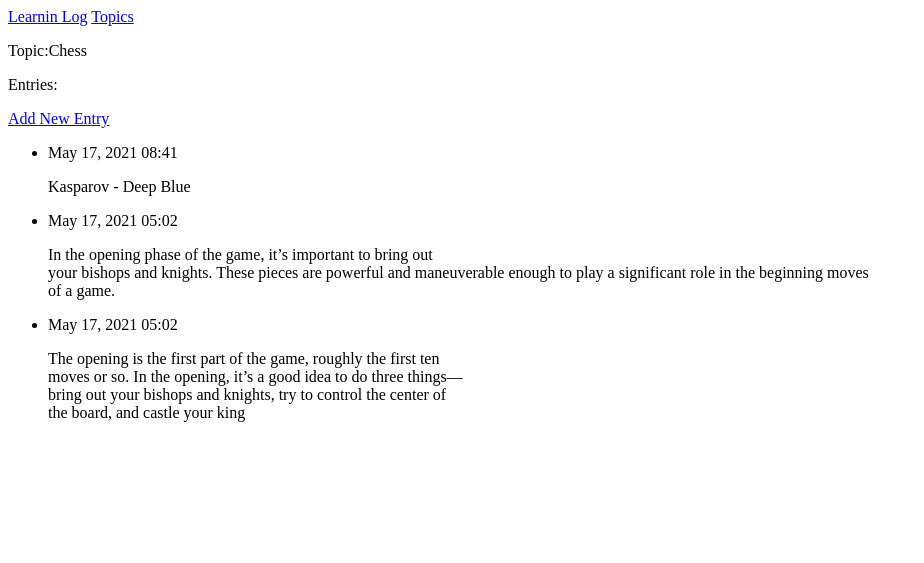
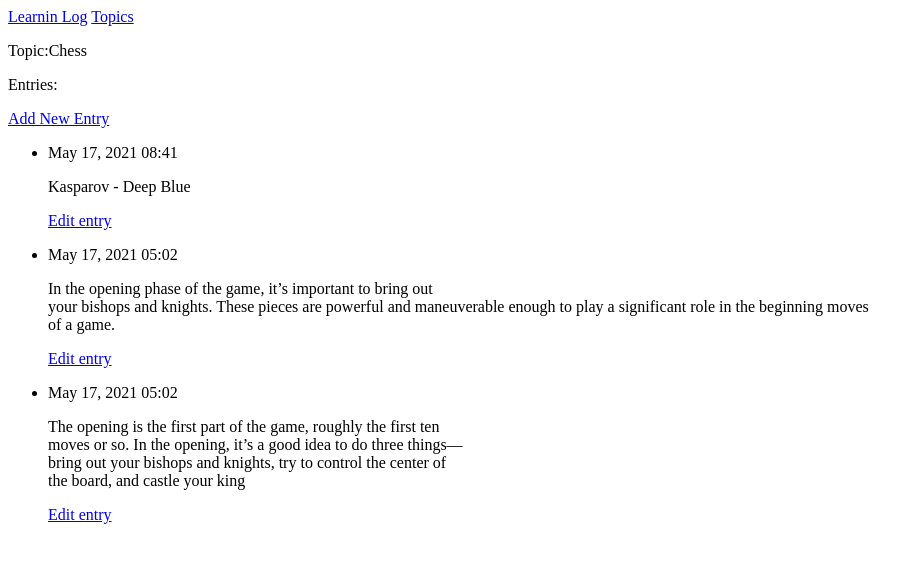
Before and after one commit to Rasul230405/LearningLog, a Django app: page /topics/1/ in a window 1280 px wide. Shown: the top 563 px of the page, without its empty margins (0-924 px from the left). Run offline with Django 3.2, Linux system fonts and the light colour scheme; data comes from the database, SQL or seed files in the repository; both versions use the stored data as it was after the commit.

Commit message:
adding edit entry page

```diff
--- a/learning_logs/templates/learning_logs/new_entry.html
+++ b/learning_logs/templates/learning_logs/new_entry.html
@@ -1,6 +1,6 @@
 {% extends 'learning_logs/base.html' %}
 
-{% block content%}
+{% block content %}
   <form action="{% url 'new_entry' topic.id %}" method='POST'>
   {% csrf_token %}
   {{ form.as_p }}
--- a/learning_logs/templates/learning_logs/topic.html
+++ b/learning_logs/templates/learning_logs/topic.html
@@ -9,6 +9,10 @@
         <li>
         <p>{{ entry.date_added|date:'M d, Y H:i'}}</p>
         <p>{{ entry.text|linebreaks }}</p>
+        <p>
+        <a href="{% url 'edit_entry' entry.id %}">Edit entry</a>
+        </p>
+        </li>
     {% empty %}
     <p>There are no entries for this topic</p>
     {% endfor %}
--- a/learning_logs/urls.py
+++ b/learning_logs/urls.py
@@ -10,4 +10,5 @@
     path('topics/<int:topic_id>/', views.topic, name="topic"),
     path('new_topic/', views.new_topic, name="new_topic"),
     path('new_entry/<int:topic_id>/', views.new_entry, name="new_entry"),
+    path('edit_entry/<int:entry_id>/', views.edit_entry, name="edit_entry")
 ]
--- a/learning_logs/views.py
+++ b/learning_logs/views.py
@@ -2,7 +2,7 @@
 from django.http import HttpResponseRedirect
 from django.urls import reverse
 
-from .models import Topic
+from .models import Topic,Entry
 from .forms import TopicForm, EntryForm
 
 def index(request):
@@ -49,3 +49,19 @@
 
     context = {'topic': topic,'form': form}
     return render(request,"learning_logs/new_entry.html",context)
+
+def edit_entry(request, entry_id):
+    """Edit existing entry"""
+    entry = Entry.objects.get(id=entry_id)
+    topic = entry.topic
+
+    if request.method != 'POST':
+        form = EntryForm(instance=entry)
+    else:
+        form = EntryForm(instance=entry, data=request.POST)
+        if form.is_valid():
+            form.save()
+            return HttpResponseRedirect(reverse('topic',args=[topic.id]))
+
+    context = {'topic': topic, 'entry': entry, 'form': form}
+    return render(request,"learning_logs/edit_entry.html",context)
```
Also changed, not shown: learning_logs/templates/learning_logs/edit_entry.html (added, +12 -0 lines), db.sqlite3.
